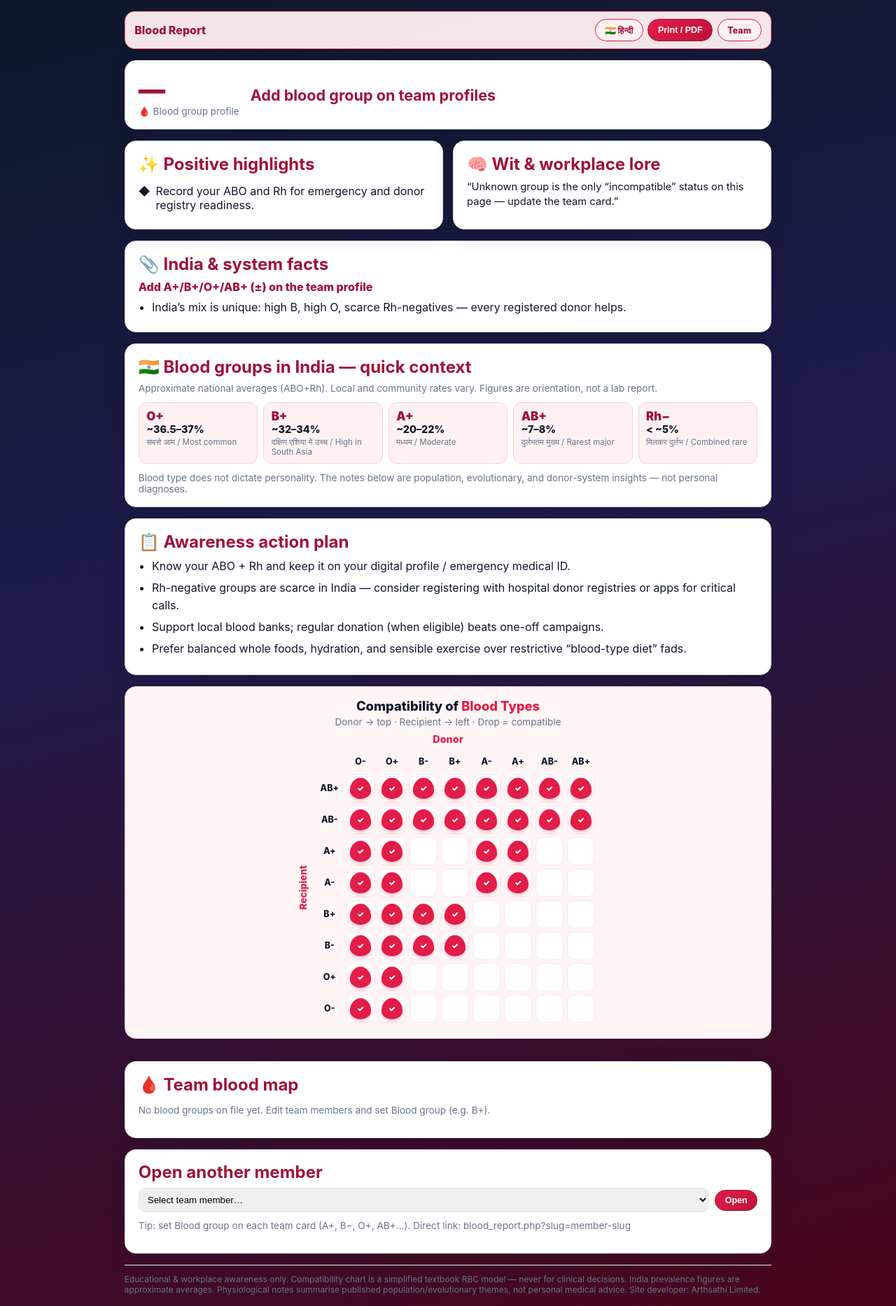
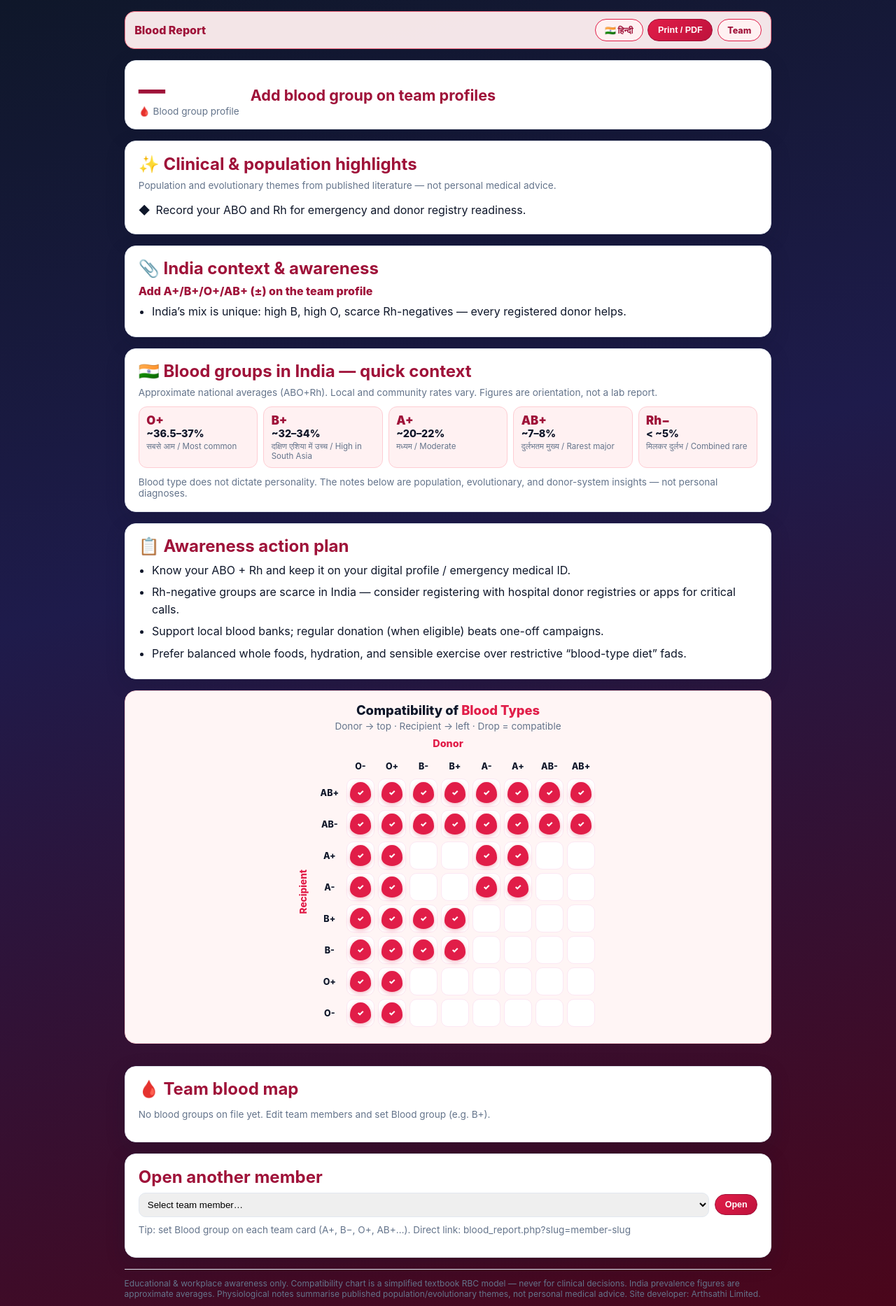
Before and after one commit to MannishGupta/RC, a PHP site: page /blood_report.php?lang=en in a window 1280 px wide. Shown: the top 1867 px of the page at 70% size. Run offline with PHP 8.4, Linux system fonts and the light colour scheme.

Commit message:
Add files via upload

```diff
--- a/blood_report.php
+++ b/blood_report.php
@@ -1,6 +1,6 @@
 <?php
 /**
- * Version: 20260929.18
+ * Version: 20261003.04
  * Full Open Graph / Twitter / canonical SEO for share previews
  * India distribution, physiological highlights, awareness action plan + compatibility chart
  * Blood Group Intelligence Report — team compatibility + positive lore
@@ -591,10 +591,11 @@ function bg_header(string $title, array $ctx = []): void {
     $photo = trim((string)($ctx['photo'] ?? ''));
     $ogImg = '';
     if ($photo !== '') {
-        if (str_starts_with($photo, 'http://') || str_starts_with($photo, 'https://')) {
+        if (str_starts_with($photo, 'http://') || str_starts_with($photo, 'https://') || str_starts_with($photo, 'data:')) {
             $ogImg = $photo;
         } else {
-            $ogImg = $base . '/images/' . rawurlencode(basename($photo));
+            $fn = basename(str_replace(['\\', '/'], '/', $photo));
+            $ogImg = $base . '/media_serve.php?f=' . rawurlencode($fn);
         }
     }
     if ($ogImg === '') {
@@ -722,6 +723,15 @@ bg_header($title, [
 // Hero
 echo '<div class="card">';
 echo '<div style="display:flex;flex-wrap:wrap;gap:1rem;align-items:center">';
+$photoHero = trim((string)($focus['photo'] ?? ''));
+if ($photoHero !== '') {
+    if (str_starts_with($photoHero, 'http://') || str_starts_with($photoHero, 'https://') || str_starts_with($photoHero, 'data:')) {
+        $photoSrc = $photoHero;
+    } else {
+        $photoSrc = 'media_serve.php?f=' . rawurlencode(basename(str_replace(['\\', '/'], '/', $photoHero)));
+    }
+    echo '<img src="' . bg_h($photoSrc) . '" alt="" width="72" height="72" style="width:72px;height:72px;object-fit:cover;border-radius:12px;border:1px solid #e2e8f0" loading="lazy">';
+}
 echo '<div><div class="hero-group">' . bg_h($g !== '' ? $g : '—') . '</div>';
 echo '<div class="meta">' . bg_h($lore['emoji'] . ' ' . $lore['title']) . '</div></div>';
 echo '<div style="flex:1;min-width:12rem">';
@@ -732,19 +742,17 @@ if ($focus['designation'] !== '') {
 echo '</div></div></div>';
 
 // Positive traits
-echo '<div class="grid2">';
-echo '<div class="card"><h2>✨ ' . bg_h(bg_t(['Positive highlights', 'सकारात्मक झलक'])) . '</h2>';
+echo '<div class="card"><h2>✨ ' . bg_h(bg_t(['Clinical & population highlights', 'नैदानिक व जनसंख्या झलक'])) . '</h2>';
+echo '<p class="meta" style="margin:0 0 .65rem">' . bg_h(bg_t([
+    'Population and evolutionary themes from published literature — not personal medical advice.',
+    'प्रकाशित साहित्य से जनसंख्या/विकासवादी विषय — व्यक्तिगत चिकित्सकीय सलाह नहीं।',
+])) . '</p>';
 foreach ($lore['traits'] as $tr) {
     echo '<div class="trait"><span aria-hidden="true">◆</span><span>' . bg_h($tr) . '</span></div>';
 }
 echo '</div>';
-echo '<div class="card"><h2>🧠 ' . bg_h(bg_t(['Wit & workplace lore', 'विट व वर्कप्लेस लोर'])) . '</h2>';
-foreach ($lore['wit'] as $w) {
-    echo '<p style="margin:.4rem 0;font-size:.92rem;line-height:1.45">“' . bg_h($w) . '”</p>';
-}
-echo '</div></div>';
 
-echo '<div class="card"><h2>📎 ' . bg_h(bg_t(['India & system facts', 'भारत व प्रणाली तथ्य'])) . '</h2>';
+echo '<div class="card"><h2>📎 ' . bg_h(bg_t(['India context & awareness', 'भारत संदर्भ व जागरूकता'])) . '</h2>';
 if (!empty($lore['india_share'])) {
     echo '<p style="margin:0 0 .5rem;font-weight:800;color:#9f1239">' . bg_h($lore['india_share']) . '</p>';
 }
```
Also changed, not shown: CHANGELOG.md.
